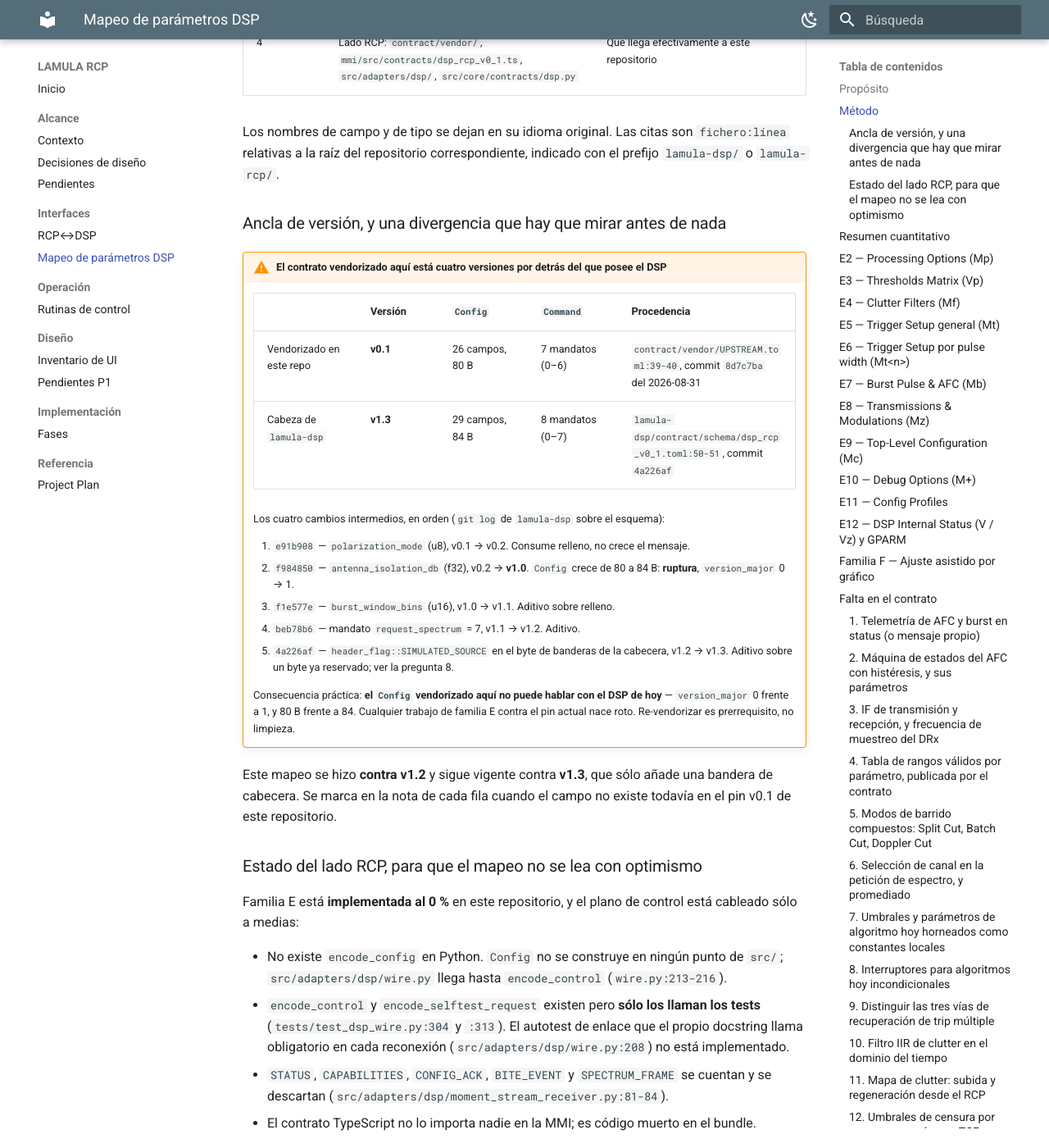
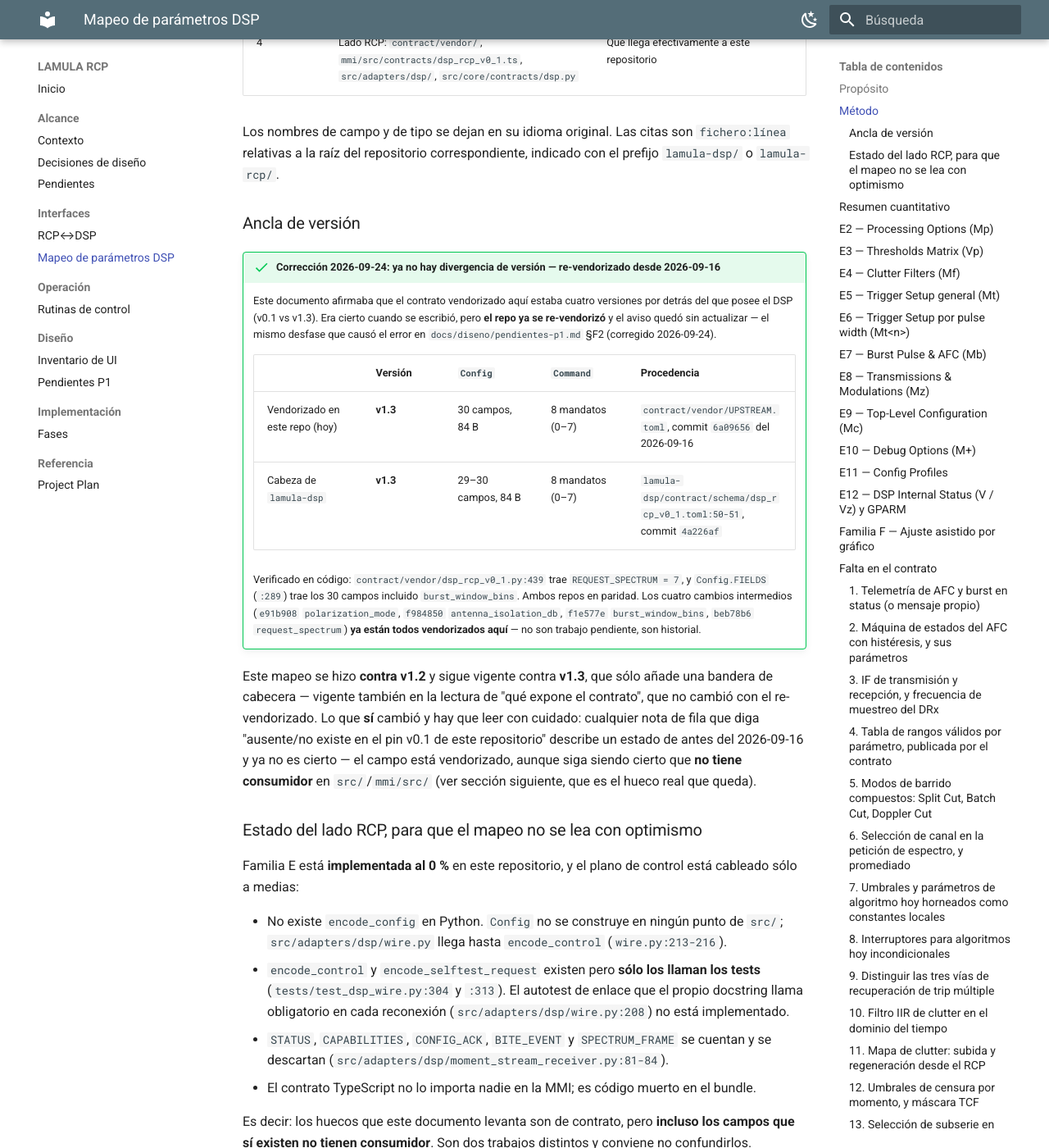
Before and after one commit to vladimir1284/lamula-rcp, an MkDocs documentation site: the page built from docs/interfaces/mapeo-parametros-dsp.md, in a window 1280 px wide and 1400 px high, scrolled down 906 px. Shown: the whole window at 82% size. Built offline with MkDocs 1.6.1 and Material for MkDocs 9.7.7, drawn with Linux system fonts in a browser that asks for light colours; some of the changed text lies outside the part shown.

Commit message:
docs: corregir estado stale de contrato en pendientes-p1 y mapeo DSP
F2 marcada bloqueada por falta de re-vendorizar `request_spectrum`, pero
el pin (`UPSTREAM.toml`, commit 6a09656, v1.3) ya lo incluye desde
2026-09-16, antes de escribirse pendientes-p1.md. La causa raíz era
mapeo-parametros-dsp.md, que seguía documentando el vendor pin como
v0.1/8d7c7ba: corregido también ahí, más las notas inline de
burst_window_bins/polarization_mode que arrastraban el mismo dato viejo.

Se agrega docs/diseno/desbloqueo-p1.md con propuesta concreta para las
vistas que sí siguen bloqueadas (E5, E7, F1, F3), verificado contra
lamula-dsp y lamula-drx en vez de solo contra este repo.

Co-Authored-By: Claude Sonnet 5 <noreply@anthropic.com>

```diff
--- a/docs/interfaces/mapeo-parametros-dsp.md
+++ b/docs/interfaces/mapeo-parametros-dsp.md
@@ -29,32 +29,32 @@ Los nombres de campo y de tipo se dejan en su idioma original. Las citas son `fi
 relativas a la raíz del repositorio correspondiente, indicado con el prefijo `lamula-dsp/` o
 `lamula-rcp/`.
 
-### Ancla de versión, y una divergencia que hay que mirar antes de nada
+### Ancla de versión
 
-!!! warning "El contrato vendorizado aquí está cuatro versiones por detrás del que posee el DSP"
+!!! success "Corrección 2026-09-24: ya no hay divergencia de versión — re-vendorizado desde 2026-09-16"
+
+    Este documento afirmaba que el contrato vendorizado aquí estaba cuatro versiones por detrás
+    del que posee el DSP (v0.1 vs v1.3). Era cierto cuando se escribió, pero **el repo ya se
+    re-vendorizó** y el aviso quedó sin actualizar — el mismo desfase que causó el error en
+    `docs/diseno/pendientes-p1.md` §F2 (corregido 2026-09-24).
 
     | | Versión | `Config` | `Command` | Procedencia |
     | --- | --- | --- | --- | --- |
-    | Vendorizado en este repo | **v0.1** | 26 campos, 80 B | 7 mandatos (0–6) | `contract/vendor/UPSTREAM.toml:39-40`, commit `8d7c7ba` del 2026-08-31 |
-    | Cabeza de `lamula-dsp` | **v1.3** | 29 campos, 84 B | 8 mandatos (0–7) | `lamula-dsp/contract/schema/dsp_rcp_v0_1.toml:50-51`, commit `4a226af` |
+    | Vendorizado en este repo (hoy) | **v1.3** | 30 campos, 84 B | 8 mandatos (0–7) | `contract/vendor/UPSTREAM.toml`, commit `6a09656` del 2026-09-16 |
+    | Cabeza de `lamula-dsp` | **v1.3** | 29–30 campos, 84 B | 8 mandatos (0–7) | `lamula-dsp/contract/schema/dsp_rcp_v0_1.toml:50-51`, commit `4a226af` |
 
-    Los cuatro cambios intermedios, en orden (`git log` de `lamula-dsp` sobre el esquema):
-
-    1. `e91b908` — `polarization_mode` (u8), v0.1 → v0.2. Consume relleno, no crece el mensaje.
-    2. `f984850` — `antenna_isolation_db` (f32), v0.2 → **v1.0**. `Config` crece de 80 a 84 B:
-       **ruptura**, `version_major` 0 → 1.
-    3. `f1e577e` — `burst_window_bins` (u16), v1.0 → v1.1. Aditivo sobre relleno.
-    4. `beb78b6` — mandato `request_spectrum` = 7, v1.1 → v1.2. Aditivo.
-    5. `4a226af` — `header_flag::SIMULATED_SOURCE` en el byte de banderas de la cabecera,
-       v1.2 → v1.3. Aditivo sobre un byte ya reservado; ver la pregunta 8.
-
-    Consecuencia práctica: **el `Config` vendorizado aquí no puede hablar con el DSP de hoy**
-    — `version_major` 0 frente a 1, y 80 B frente a 84. Cualquier trabajo de familia E contra
-    el pin actual nace roto. Re-vendorizar es prerrequisito, no limpieza.
+    Verificado en código: `contract/vendor/dsp_rcp_v0_1.py:439` trae `REQUEST_SPECTRUM = 7`,
+    y `Config.FIELDS` (`:289`) trae los 30 campos incluido `burst_window_bins`. Ambos repos
+    en paridad. Los cuatro cambios intermedios (`e91b908` `polarization_mode`, `f984850`
+    `antenna_isolation_db`, `f1e577e` `burst_window_bins`, `beb78b6` `request_spectrum`) **ya
+    están todos vendorizados aquí** — no son trabajo pendiente, son historial.
 
 Este mapeo se hizo **contra v1.2** y sigue vigente contra **v1.3**, que sólo añade una bandera de
-cabecera. Se marca en la nota de
-cada fila cuando el campo no existe todavía en el pin v0.1 de este repositorio.
+cabecera — vigente también en la lectura de "qué expone el contrato", que no cambió con el
+re-vendorizado. Lo que **sí** cambió y hay que leer con cuidado: cualquier nota de fila que diga
+"ausente/no existe en el pin v0.1 de este repositorio" describe un estado de antes del
+2026-09-16 y ya no es cierto — el campo está vendorizado, aunque siga siendo cierto que **no
+tiene consumidor** en `src/`/`mmi/src/` (ver sección siguiente, que es el hueco real que queda).
 
 ### Estado del lado RCP, para que el mapeo no se lea con optimismo
 
@@ -262,7 +262,7 @@ mensaje nuevo (declarado alcance Stage 2). Añado un hecho verificado que esa p
 | `Range mask spacing` (metros) | Existe | `gate_spacing_m` (f32, m) | `…toml:310`, publicado por radial en `:126` | Correspondencia literal, misma unidad |
 | `Tx Intermediate Frequency` / `Rx Intermediate Frequency` (MHz) | Falta | — | — | **No hay ningún campo de IF en `DSP↔RCP`.** Consecuencia medible: `spectrum_frame.center_freq_hz` y `span_hz` se emiten en 0 porque no hay de dónde tomarlos (`roadmap.md:653-658`) |
 | `FIR-Filter impulse response length` (µs) | No aplica | — | — | El FIR de recepción vive en el FPGA; la decimación nunca llega al DSP (`dsp-plan.md` §3.2) |
-| `Burst Freq Estimator – Length / Start` (µs) | Difiere | `burst_window_bins` (u16) | `…toml:326`; consumo en `ray.rs:281-295` | La longitud se expresa en **bins**, no en µs, y **no hay campo de inicio**: se asume el bin 0 (`radial.burst_window(TX_BURST_0, 0, …)`). Campo ausente del pin v0.1 de este repo |
+| `Burst Freq Estimator – Length / Start` (µs) | Difiere | `burst_window_bins` (u16) | `…toml:326`; consumo en `ray.rs:281-295` | La longitud se expresa en **bins**, no en µs, y **no hay campo de inicio**: se asume el bin 0 (`radial.burst_window(TX_BURST_0, 0, …)`). Campo ya vendorizado (ver corrección de versión arriba); sin consumidor en `src/` todavía |
 | `FIR-Filter prototype passband width` (MHz) | No aplica | — | — | FIR del DRx |
 | `Output control 4-bit pattern` (0–15) | No aplica | — | — | Salidas digitales del IFD |
 | `Current noise level` / `Powerup noise level` (dBm; `PriRx`/`SecRx`) | Difiere | `config.noise_floor_dbm` (f32, dBm); `status.noise_floor_dbm_0..3` (f32, dBm) | `…toml:318`; `:202-205` | El de referencia es **uno solo**; el vigente se publica **por canal**. No hay distinción current/powerup ni valores por ancho de pulso |
@@ -356,7 +356,7 @@ Todo lo que lo gobierna son variables de entorno del servicio.
 | `TAG scale factors` AZ/EL | Difiere | `LAMULA_DSP_SSI_COUNTS_PER_TURN` (variable de entorno) | `lamula-dsp/crates/service/src/config.rs:52` | Equivalente funcional (escala de encoder), pero fuera del contrato y **sin calibración documentada confirmada** — el propio doc-comment lo advierte (`config.rs:1-8`) |
 | `TAG offsets` AZ/EL (grados) | Difiere | `LAMULA_DSP_SSI_ZERO_OFFSET_DEG` (variable de entorno) | `lamula-dsp/crates/service/src/config.rs:53` | Ídem |
 | `Co-Polarized signal is always on the primary Rx` | Difiere | Convención cableada: canal V = `channel::RX_1` | `roadmap.md:609-613` | Se decidió por bit de `channel_mask`, no por posición, lo cual corrigió un bug real; pero **no hay campo que invierta la convención** |
-| `Default receiver mode` (single / legacy WDN / dual channel) | Difiere | `capabilities.n_rx_channels` (u8) + `config.polarization_mode` (u8) | `…toml:280`; `:324`, enum `:473-481` | Cubre el eje que importa (uno o dos canales; simultáneo o alternante) sin modo WDN y **sin exigir reinicio**, que es mejor que el legacy. `polarization_mode` ausente del pin v0.1 de este repo |
+| `Default receiver mode` (single / legacy WDN / dual channel) | Difiere | `capabilities.n_rx_channels` (u8) + `config.polarization_mode` (u8) | `…toml:280`; `:324`, enum `:473-481` | Cubre el eje que importa (uno o dos canales; simultáneo o alternante) sin modo WDN y **sin exigir reinicio**, que es mejor que el legacy. `polarization_mode` ya vendorizado (ver corrección de versión arriba); sin consumidor en `src/` todavía |
 
 !!! warning "Un desfase de documentación en el propio esquema del DSP"
     El enum `polarization_mode` describe `alternating` como "H/V alternante **radial a
@@ -444,7 +444,7 @@ no tiene camino.
 | F1 — `B/b` desactivar/reactivar seguimiento de burst | Falta | — | — | No hay seguimiento de burst que desactivar (ver E7) |
 | F1 — `+` buscar el burst perdido | Falta | — | — | Ídem |
 | F1 — línea de estado: `Freq`, `Pwr`, `DC`, `BPT` | Falta | — | — | `DC` tiene equivalente parcial en `status.dc_offset_i/q_0..3` (`…toml:206-213`), pero **no por radial ni ligado al burst**; `Freq`/`Pwr`/`BPT` del burst no se publican en ningún sitio (`roadmap.md:565-566`) |
-| **F2** — espectro del burst | Difiere | `spectrum_frame` (msg 2) + mandato `request_spectrum` (7) | `…toml:154-171`; `:447` | **Existe la captura oportunista**, cableada (`roadmap.md:619-651`). Limitaciones verificadas: sólo canal `RX_0` (`roadmap.md:645-647`), `center_freq_hz` y `span_hz` **en 0** por falta de campos de IF/muestreo (`roadmap.md:653-658`), sin promediado entre peticiones (`roadmap.md:659-663`). **El mandato `request_spectrum` no existe en el pin v0.1 de este repo** |
+| **F2** — espectro del burst | Difiere | `spectrum_frame` (msg 2) + mandato `request_spectrum` (7) | `…toml:154-171`; `:447` | **Existe la captura oportunista**, cableada (`roadmap.md:619-651`). Limitaciones verificadas: sólo canal `RX_0` (`roadmap.md:645-647`), `center_freq_hz` y `span_hz` **en 0** por falta de campos de IF/muestreo (`roadmap.md:653-658`), sin promediado entre peticiones (`roadmap.md:659-663`). El mandato `request_spectrum` ya está vendorizado aquí (ver corrección de versión arriba, `REQUEST_SPECTRUM = 7` en `contract/vendor/dsp_rcp_v0_1.py:439`); lo que falta es el endpoint de gateway en `src/`, sin bloqueo externo |
 | F2 — diseño del filtro adaptado (`N/n`, `W/w`, `#`, `$`) | No aplica | — | — | El filtro adaptado es del DRx/FPGA |
 | F2 — `U/u`, `D/d`, `=` control manual de frecuencia (MFC) | Falta | — | — | MFC no existe (ver E7) |
 | F2 — `V/v` número de espectros promediados (1–25) | Falta | — | — | Sin promediado entre peticiones (`roadmap.md:659-663`); la ventana y el número de promedios son "configuración local" sin campo (`analizador-espectro-fi.md:59`) |
```
Also changed, not shown: docs/diseno/desbloqueo-p1.md (added, +77 -0 lines), docs/diseno/pendientes-p1.md (+29 -13 lines).
